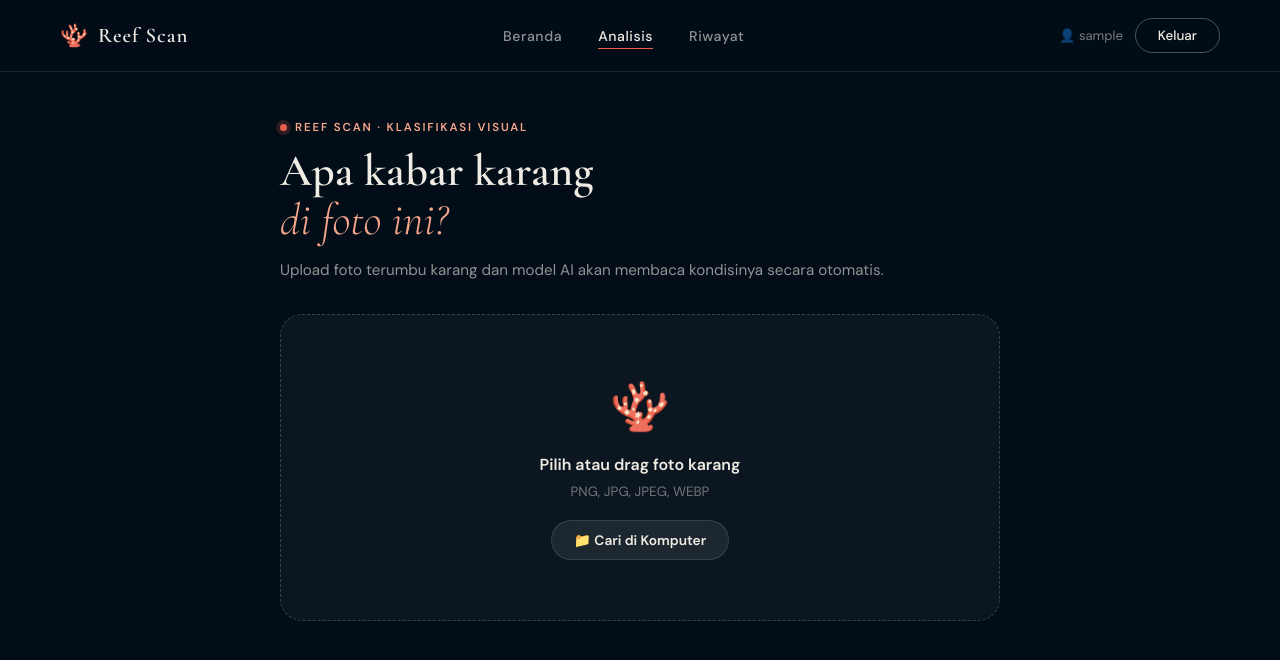
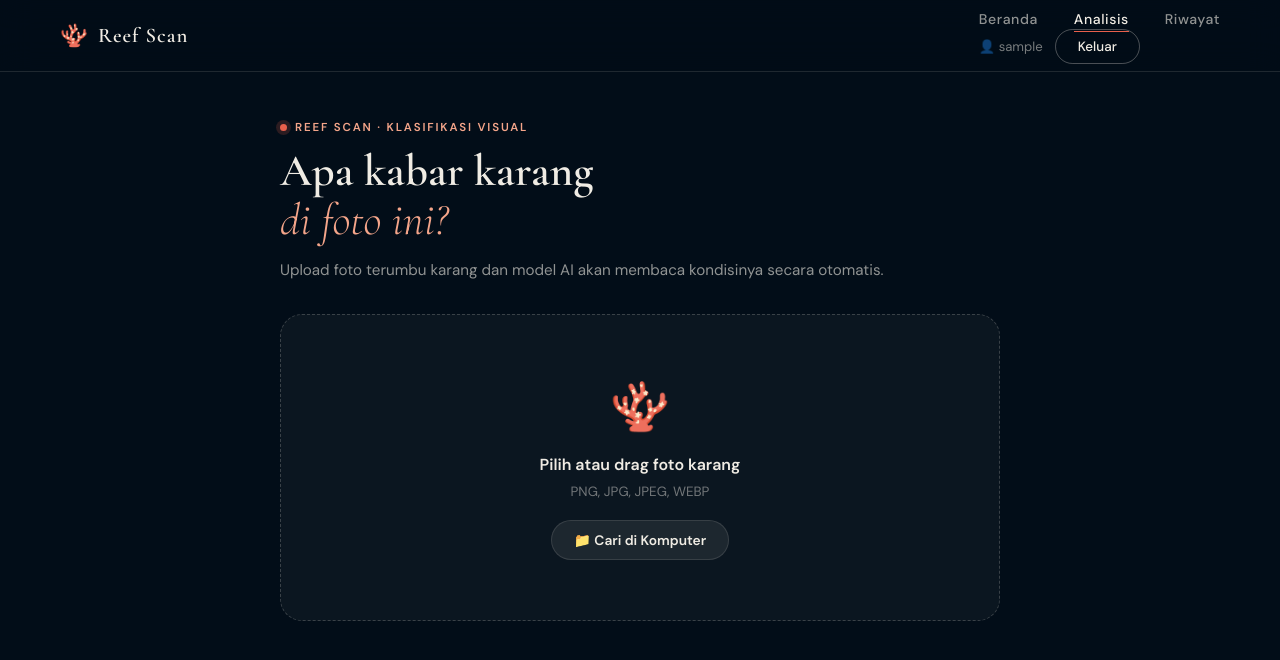
Before and after one commit to risma11-cpu/Reef-Scan, a React app in the folder coral-web/frontend/: page /analyze in a window 1280 px wide. Shown: the top 660 px of the page. Built offline with nearby package versions, Linux system fonts and the light colour scheme; sample sign-in values are in the browser's storage; the HTML template or start-up script is replaced by a standard one.

Commit message:
Update navbar.jsx

```diff
--- a/coral-web/frontend/src/components/navbar.jsx
+++ b/coral-web/frontend/src/components/navbar.jsx
@@ -7,6 +7,8 @@ const Navbar = ({ user, logout, dark = false }) => {
   const location = useLocation()
   const [menuOpen, setMenuOpen] = useState(false)
 
+  const closeMenu = () => setMenuOpen(false)
+
   return (
     <motion.nav
       className={`navbar ${dark ? 'navbar-dark' : ''}`}
@@ -14,42 +16,94 @@ const Navbar = ({ user, logout, dark = false }) => {
       animate={{ y: 0, opacity: 1 }}
       transition={{ duration: 0.7, ease: 'easeOut' }}
     >
+      {/* Logo */}
       <div className="nav-brand">
-        <Link to="/">
+        <Link to="/" onClick={closeMenu}>
           <span className="brand-icon">🪸</span>
           <span className="brand-name">Reef Scan</span>
         </Link>
       </div>
+
+      {/* Hamburger */}
       <button
         className="hamburger"
         onClick={() => setMenuOpen(!menuOpen)}
       >
-  ☰
+        {menuOpen ? "✕" : "☰"}
       </button>
-      <ul className={`nav-links ${menuOpen ? 'open' : ''}`}>
-        <li><Link to="/" className={location.pathname === '/' ? 'active' : ''}>Beranda</Link></li>
-        <li><Link to="/analyze" className={location.pathname === '/analyze' ? 'active' : ''}>Analisis</Link></li>
-        {user && <li><Link to="/riwayat" className={location.pathname === '/riwayat' ? 'active' : ''}>Riwayat</Link></li>}
+
+      {/* Menu */}
+      <div className={`mobile-menu ${menuOpen ? 'open' : ''}`}>
+
+        <ul className="nav-links">
+          <li>
+            <Link
+              to="/"
+              className={location.pathname === '/' ? 'active' : ''}
+              onClick={closeMenu}
+            >
+              Beranda
+            </Link>
+          </li>
+
+          <li>
+            <Link
+              to="/analyze"
+              className={location.pathname === '/analyze' ? 'active' : ''}
+              onClick={closeMenu}
+            >
+              Analisis
+            </Link>
+          </li>
+
+          {user && (
+            <li>
+              <Link
+                to="/riwayat"
+                className={location.pathname === '/riwayat' ? 'active' : ''}
+                onClick={closeMenu}
+              >
+                Riwayat
+              </Link>
+            </li>
+          )}
         </ul>
 
-      <div className={`nav-right ${menuOpen ? 'open' : ''}`}>
+        <div className="nav-right">
           {user ? (
             <>
               <span className="nav-username">👤 {user.username}</span>
-      <button className="btn-nav btn-outline" onClick={logout}>
+              <button
+                className="btn-nav btn-outline"
+                onClick={() => {
+                  logout()
+                  closeMenu()
+                }}
+              >
                 Keluar
               </button>
             </>
           ) : (
             <>
-      <Link to="/login" className="btn-nav btn-outline">
+              <Link
+                to="/login"
+                className="btn-nav btn-outline"
+                onClick={closeMenu}
+              >
                 Masuk
               </Link>
-      <Link to="/register" className="btn-nav btn-filled">
+
+              <Link
+                to="/register"
+                className="btn-nav btn-filled"
+                onClick={closeMenu}
+              >
                 Daftar
               </Link>
             </>
           )}
+        </div>
+
       </div>
     </motion.nav>
   )
```
Lines whose indentation alone changed are shown as unchanged.
